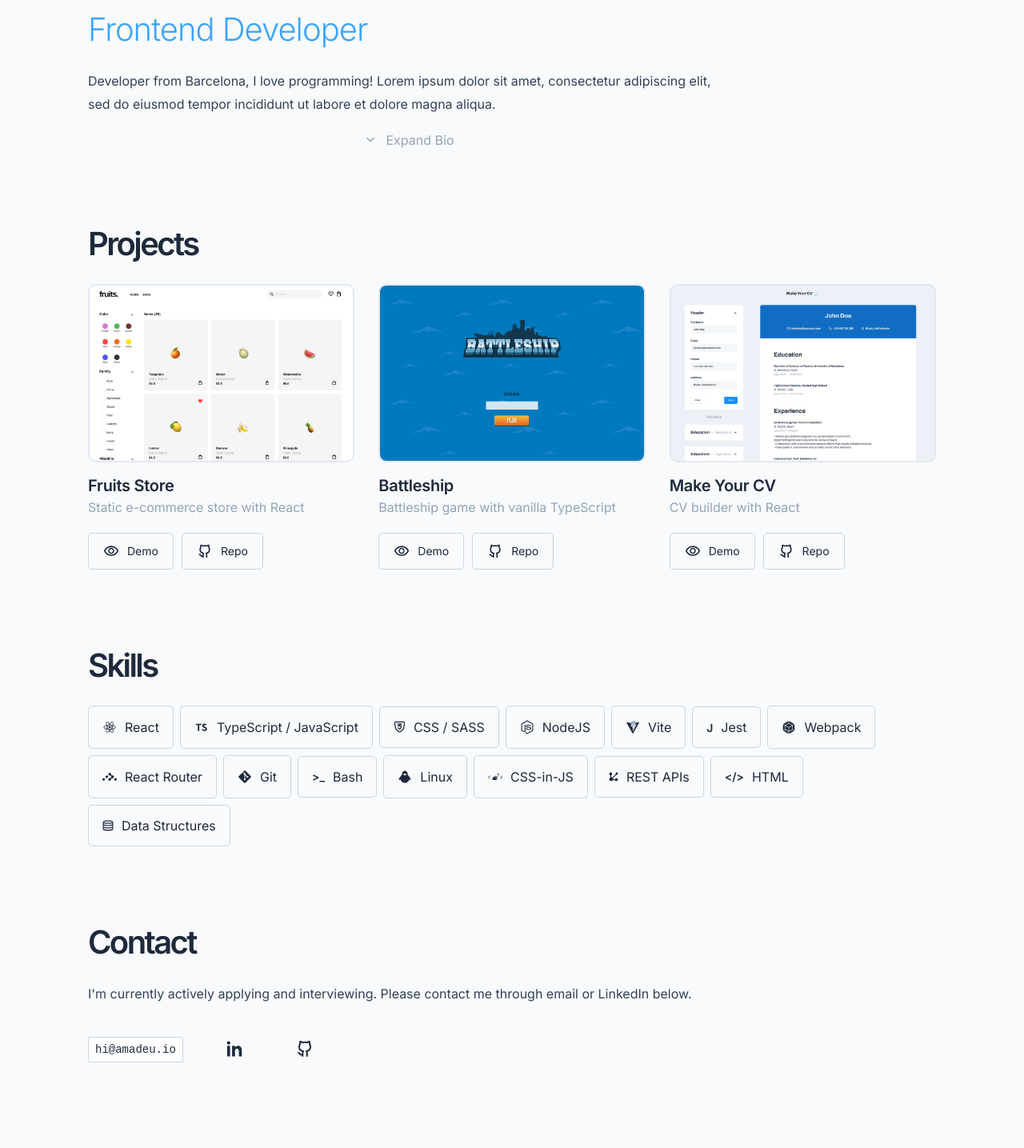
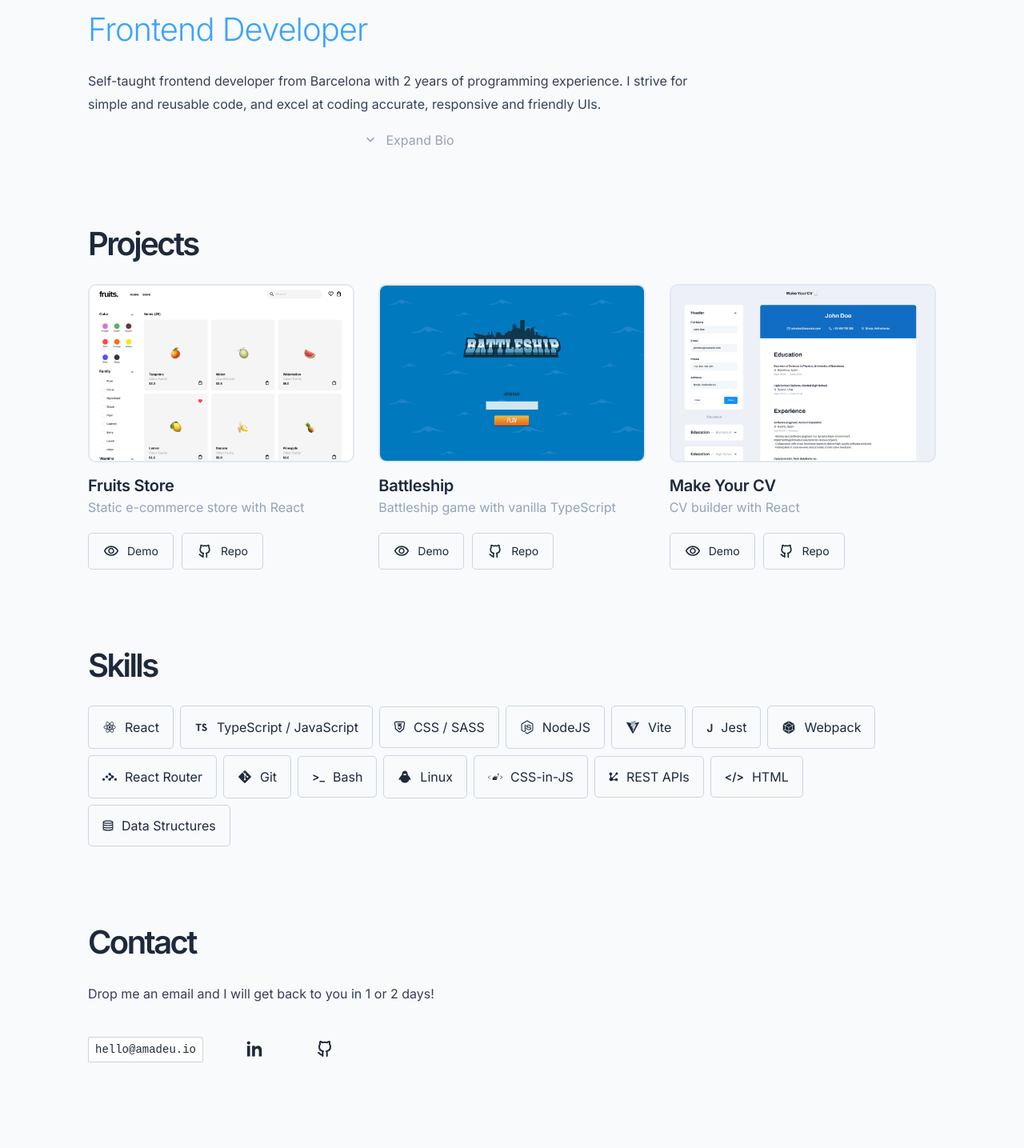
Before and after one commit to amadeuio/portfolio, a React (Vite) app: page / in a window 1280 px wide. Shown: the part 355-1790 px from the top of the page at 80% size. Built offline with nearby package versions, Linux system fonts and the light colour scheme.

Commit message:
Update text content & add translations

```diff
--- a/src/components/Contact/ContactEmail/ContactEmail.tsx
+++ b/src/components/Contact/ContactEmail/ContactEmail.tsx
@@ -4,7 +4,7 @@ import styles from "./ContactEmail.module.scss";
 
 const ContactEmail = () => {
   const [tooltipTitle, setTooltipTitle] = useState("");
-  const email = "hi@amadeu.io";
+  const email = "hello@amadeu.io";
 
   const copyToClipboard = async () => {
     try {
--- a/src/components/Intro/Intro.tsx
+++ b/src/components/Intro/Intro.tsx
@@ -26,12 +26,9 @@ const Intro = () => {
       </div>
 
       <div className={styles.bio}>
-        <p>{bio.p1[lang]}</p>
+        {bio.short[lang]}
         <Collapse isExpanded={isExpanded}>
-          <div className={styles.expandedBio}>
-            <p>{bio.p2[lang]}</p>
-            <p>{bio.p3[lang]}</p>
-          </div>
+          <div className={styles.expandedBio}>{bio.expanded[lang]}</div>
         </Collapse>
         <button className={styles.expandBioButton} onClick={handleExpandBioClick}>
           <ExpandIcon className={styles.expandIcon} isExpanded={isExpanded} />
--- a/src/data/locales.tsx
+++ b/src/data/locales.tsx
@@ -14,47 +14,63 @@ export const profession = {
 };
 
 export const bio = {
-  p1: {
-    en: `Developer from Barcelona, I love programming! Lorem ipsum dolor sit amet, consectetur adipiscing elit, sed do eiusmod tempor incididunt ut labore et dolore magna aliqua.`,
-    es: `Desarollador de Barcelona, me encanta programar! Lorem ipsum dolor sit amet, consectetur adipiscing elit, sed do eiusmod tempor incididunt ut labore et dolore magna aliqua.`,
+  short: {
+    en: (
+      <p>
+        Self-taught frontend developer from Barcelona with 2 years of programming experience. I
+        strive for simple and reusable code, and excel at coding accurate, responsive and friendly
+        UIs.
+      </p>
+    ),
+    es: (
+      <p>
+        Desarrollador frontend autodidacta de Barcelona con 2 años de experiencia en programación.
+        Busco escribir código simple y reutilizable, y destaco programando interfaces exactas,
+        responsive y user-friendly.
+      </p>
+    ),
   },
-  p2: {
-    en: (() => {
-      return (
-        <>
-          EN: Ut enim ad minim veniam, <a href="">quis</a> nostrud exercitation ullamco laboris nisi
-          ut aliquip ex ea commodo consequat. Duis aute irure dolor in reprehenderit in voluptate
-          velit esse cillum dolore eu fugiat nulla pariatur.
-        </>
-      );
-    })(),
-    es: (() => {
-      return (
-        <>
-          ES: Ut enim ad minim veniam, <a href="">quis</a> nostrud exercitation ullamco laboris nisi
-          ut aliquip ex ea commodo consequat. Duis aute irure dolor in reprehenderit in voluptate
-          velit esse cillum dolore eu fugiat nulla pariatur.
-        </>
-      );
-    })(),
-  },
-  p3: {
-    en: (() => {
-      return (
-        <>
-          EN: Excepteur sint occaecat cupidatat non proident, sunt in culpa qui officia{" "}
-          <a href="">deserunt</a> mollit anim id est laborum.
-        </>
-      );
-    })(),
-    es: (() => {
-      return (
-        <>
-          ES: Excepteur sint occaecat cupidatat non proident, sunt in culpa qui officia{" "}
-          <a href="">deserunt</a> mollit anim id est laborum.
-        </>
-      );
-    })(),
+  expanded: {
+    en: (
+      <>
+        <p>
+          From jailbreaking my friends iPhones in High School to play Game Boy Pokemon games, to
+          later on studying Physics, I've always had a leaning towards technical related topics.
+        </p>
+        <p>
+          I have spent the last years of my life living abroad, mostly in Central America, doing
+          extensive hospitality work and volunteerings, time that has been very transformative, and
+          where the idea of becoming a developer first arised.
+        </p>
+        <p>
+          Over the last two years, I've been self-teaching my way through the The Odin Project, and
+          recently gotten my first freelance gigs for Bambuda. I'm excited to keep expanding my
+          knowledge and skills, hop on a professional development team, and collaborate to create
+          amazing stuff. Let's work together!
+        </p>
+      </>
+    ),
+    es: (
+      <>
+        <p>
+          Desde hacer jailbreak a iPhones de mis amigos en secundaria para jugar juegos de Pokémon
+          de Game Boy, hasta más tarde estudiar Física, siempre he tenido una inclinación por temas
+          técnicos.
+        </p>
+        <p>
+          He pasado los últimos años de mi vida viviendo en el extranjero, principalmente en
+          Centroamérica, realizando sustancial trabajo de hostelería y voluntariados, periodo que ha
+          sido muy transformador y donde surgió por primera vez la idea de convertirme en
+          desarrollador.
+        </p>
+        <p>
+          Durante los últimos dos años, he estado estudiando en The Odin Project, y hace poco
+          conseguí mis primeros trabajos freelance para Bambuda. Me motiva seguir ampliando mis
+          conocimientos y habilidades, unirme a un equipo profesional y colaborar para crear cosas
+          increíbles. ¡Trabajemos juntos!
+        </p>
+      </>
+    ),
   },
 };
 
@@ -84,8 +100,8 @@ export const contact = {
 };
 
 export const contactDescription = {
-  en: "I'm currently actively applying and interviewing. Please contact me through email or LinkedIn below.",
-  es: "Actualmente estoy aplicando y entrevistando. Se me puede contactar a traves de email o LinkedIn siguientes.",
+  en: "Drop me an email and I will get back to you in 1 or 2 days!",
+  es: "Escríbeme un email y responderé en 1 o 2 días!",
 };
 
 export const credits = {
```
